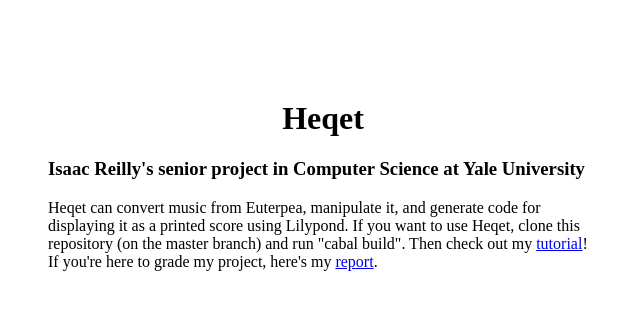
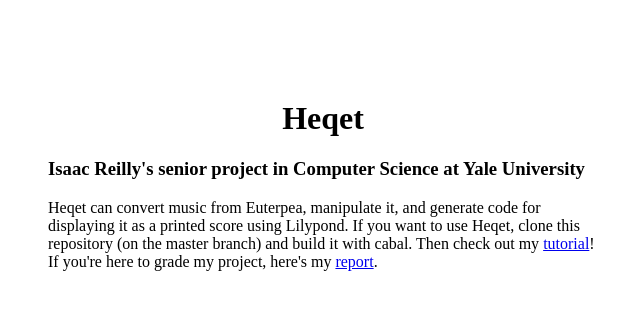
Before and after one commit to Super-Fluid/heqet, a plain HTML site: page index.html in a window 1280 px wide. Shown: the full height of the page, 317-957 px from the left. Drawn offline with Linux system fonts and the light colour scheme.

Commit message:
...I'm not sure the best way to build actually

```diff
--- a/index.html
+++ b/index.html
@@ -7,7 +7,7 @@
         a printed score using Lilypond.
 
         If you want to use Heqet, clone this repository (on the master branch)
-        and run "cabal build". Then check out my
+        and build it with cabal. Then check out my
         <a href="./heqet-tutorial.pdf">tutorial</a>!
 
         If you're here to grade my project, here's my <a href="./report.pdf">report</a>.
```
